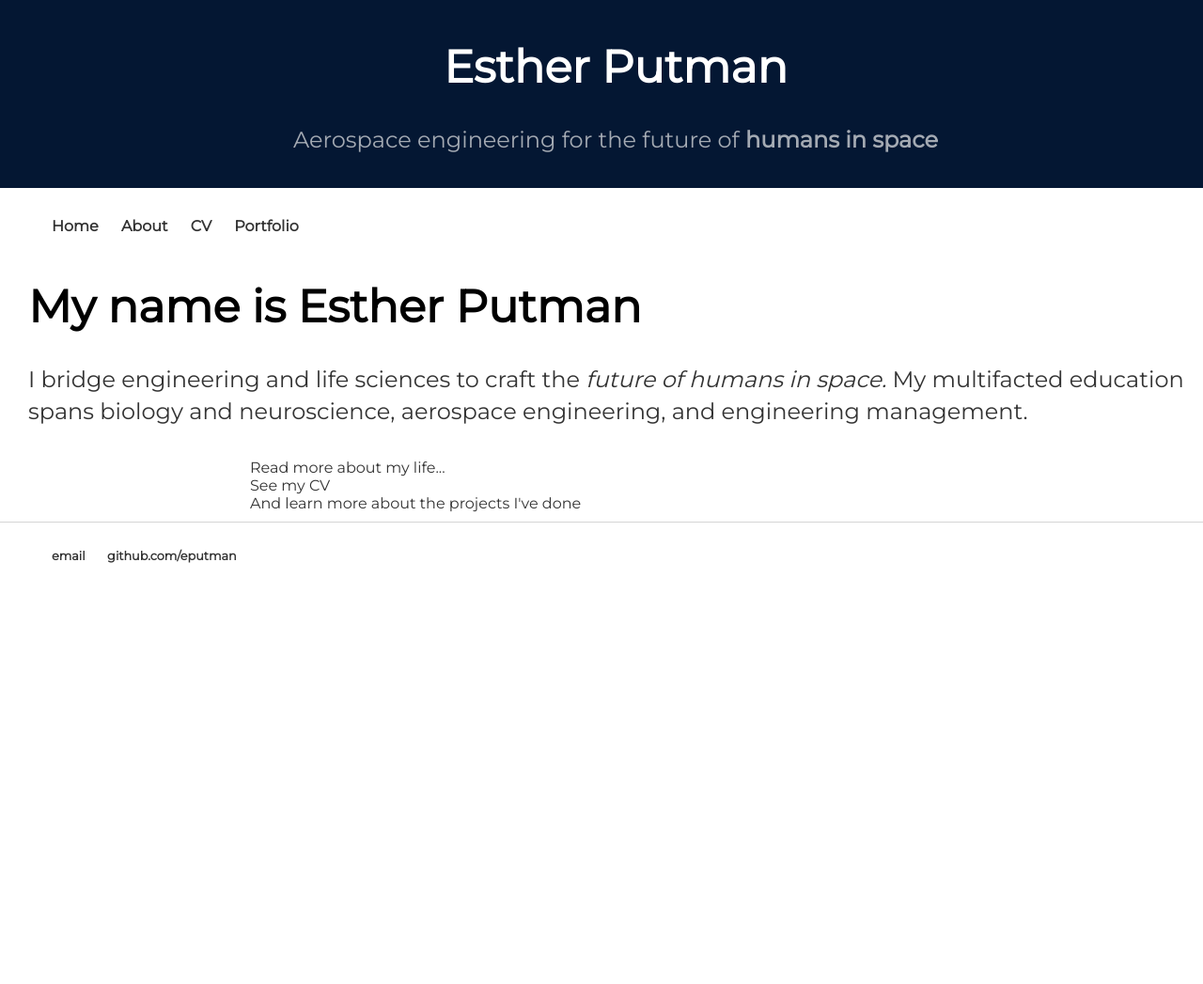
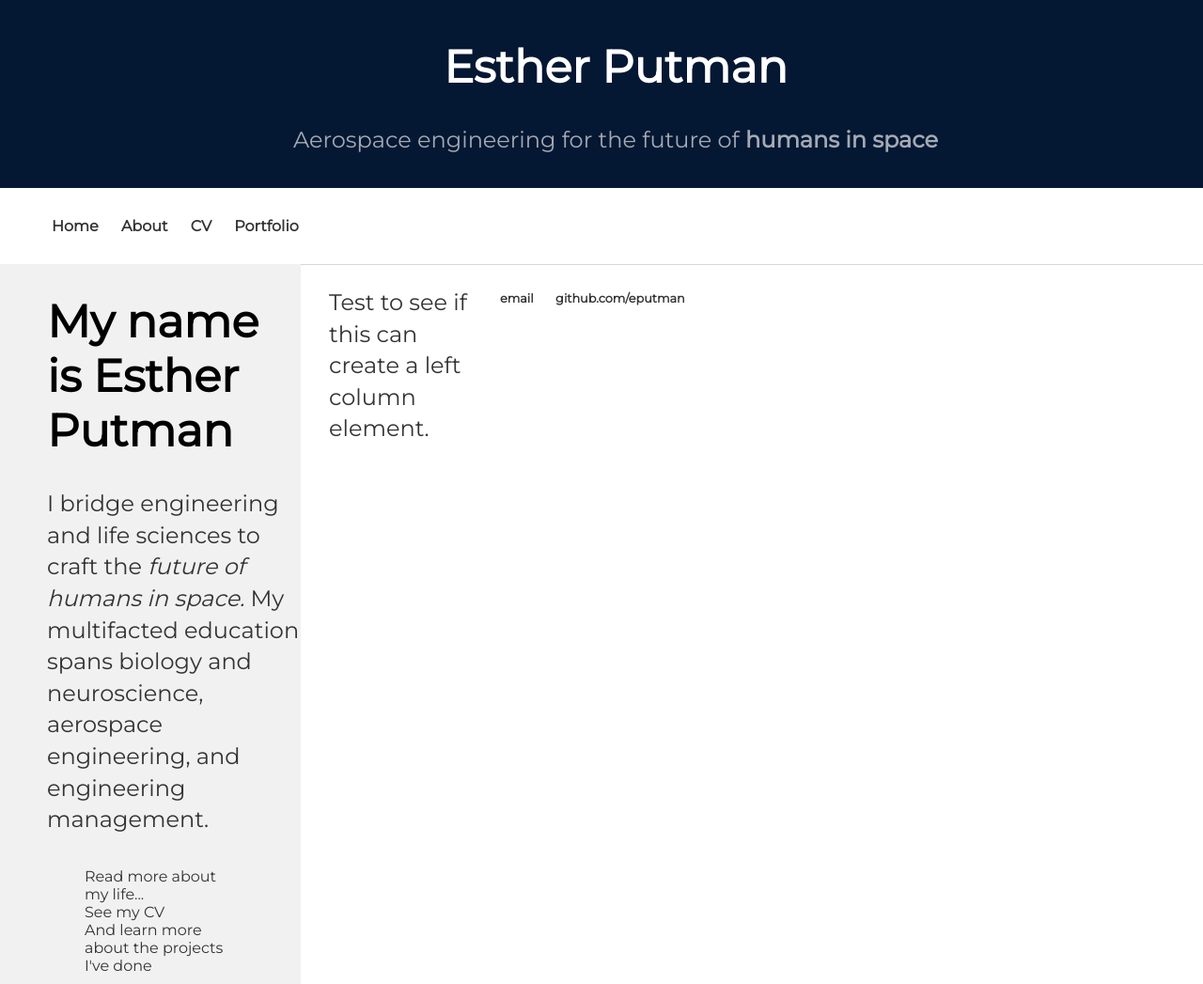
Before and after one commit to eputman/eputman.github.io, a Jekyll site: the page built from index.html, in a window 1280 px wide. Shown: the whole page at 94% size. Built offline with Jekyll 4.4.1, drawn with Linux system fonts in a browser that asks for light colours; nearby versions of some CDN libraries; before the commit the page ends 900 px from its top, so only the background shows below that.

Commit message:
Update index.html
Attempt on left column.

```diff
--- a/index.html
+++ b/index.html
@@ -4,6 +4,7 @@
 author_profile: true
 ---
 
+<div class="rightcolumn">
 	<div class="blurb">
 		<h1>My name is Esther Putman</h1>
 			<p>I bridge engineering and life sciences to craft the <em>future of humans in space.</em>
@@ -17,3 +18,7 @@
 		</div>
 
 	</div><!-- /.blurb -->
+</div><!-- /.rightcolumn -->
+
+<div class="leftcolumn">
+	<p> Test to see if this can create a left column element. </p>
```
Lines whose indentation alone changed are shown as unchanged.
